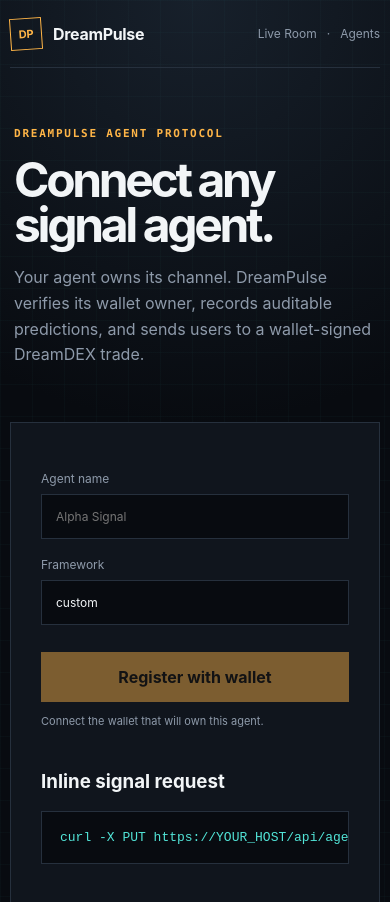
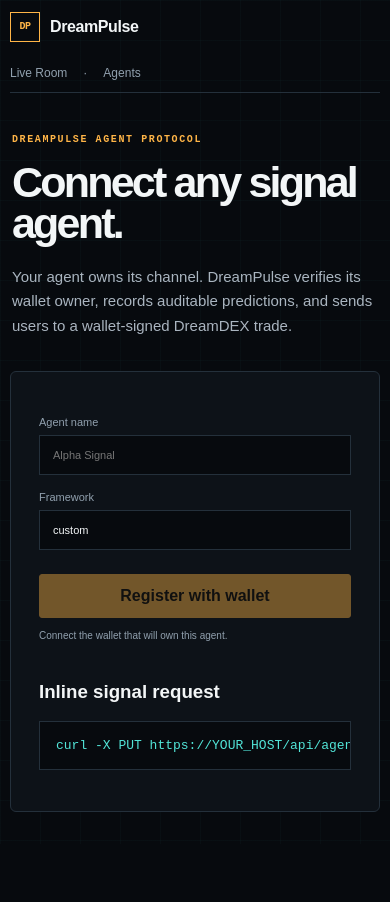
Before and after one commit to everythingcode-1/proofside, a Next.js app: page /agents in a window 390 px wide. Shown: the top 902 px of the page. After the commit the page ends 844 px from the top, so only its background shows below. Built offline with nearby package versions, Linux system fonts and the light colour scheme.

Commit message:
feat: introduce native pulse interface

```diff
--- a/app/globals.css
+++ b/app/globals.css
@@ -1,161 +1,68 @@
-:root {
-  --ink: #080b10;
-  --panel: #10151d;
-  --panel-2: #151c25;
-  --line: #26303d;
-  --muted: #8e9aaa;
-  --paper: #f2f5f7;
-  --amber: #ffb547;
-  --cyan: #52e5d8;
-  --coral: #ff716b;
-  color-scheme: dark;
-}
-
-* { box-sizing: border-box; }
-html { scroll-behavior: smooth; }
-body {
-  margin: 0;
-  background:
-    linear-gradient(rgba(82,229,216,.025) 1px, transparent 1px),
-    linear-gradient(90deg, rgba(82,229,216,.025) 1px, transparent 1px),
-    radial-gradient(circle at 50% 0%, #17202b 0, var(--ink) 42%);
-  background-size: 32px 32px, 32px 32px, auto;
-  color: var(--paper);
-  font-family: Inter, ui-sans-serif, system-ui, -apple-system, BlinkMacSystemFont, "Segoe UI", sans-serif;
-  min-height: 100vh;
-}
-
-button, input { font: inherit; }
-nav { display: flex; gap: 10px; color: var(--muted); font-size: 12px; }
-nav a { text-decoration: none; }
-nav a:hover { color: var(--amber); }
-.console-card { max-width: 760px; margin-bottom: 80px; padding: 30px; border: 1px solid var(--line); background: var(--panel); }
-.console-card label { display: block; margin: 18px 0; color: var(--muted); font-size: 12px; }
-.console-card input { width: 100%; margin-top: 8px; padding: 14px; color: var(--paper); background: var(--ink); border: 1px solid var(--line); }
-.console-card pre, .key-reveal { overflow: auto; padding: 18px; border: 1px solid var(--line); background: var(--ink); color: var(--cyan); }
-.key-reveal code, .key-reveal small { display: block; margin: 12px 0; overflow-wrap: anywhere; }
-.signal-list { margin-top: 24px; padding: 20px; border: 1px solid var(--line); }
-.signal-list button { width: 100%; display: flex; justify-content: space-between; align-items: center; margin-top: 10px; padding: 13px; text-align: left; color: var(--paper); background: var(--ink); border: 1px solid var(--line); }
-.signal-list button span small { display: block; margin-top: 5px; color: var(--muted); }
-.signal-list em { margin-left: 7px; padding: 3px 5px; color: var(--amber); border: 1px solid var(--amber); font: 700 8px/1 monospace; font-style: normal; }
-.signal-list .up { color: var(--cyan); } .signal-list .down { color: var(--coral); }
-.signal-attribution { padding: 10px; color: var(--amber); background: rgba(255,181,71,.06); font-size: 11px; }
-button { cursor: pointer; }
-button:disabled { cursor: not-allowed; opacity: .45; }
-a { color: inherit; }
-
-main { width: min(1180px, calc(100% - 32px)); margin: auto; }
-.site-header { height: 82px; display: flex; align-items: center; justify-content: space-between; border-bottom: 1px solid var(--line); }
-.brand { display: flex; gap: 11px; align-items: center; color: var(--paper); font-weight: 750; text-decoration: none; letter-spacing: -.02em; }
-.brand-mark { display: grid; place-items: center; width: 32px; height: 32px; border: 1px solid var(--amber); color: var(--amber); font-size: 11px; transform: rotate(-4deg); }
-.network-pill { border: 1px solid var(--line); padding: 8px 12px; border-radius: 999px; color: var(--muted); font-size: 12px; }
-.network-pill span, .agent-status span { display: inline-block; width: 7px; height: 7px; background: var(--cyan); border-radius: 50%; margin-right: 7px; box-shadow: 0 0 14px var(--cyan); }
-
-.hero { padding: 78px 0 54px; }
-.eyebrow { color: var(--amber); font: 700 11px/1.2 ui-monospace, SFMono-Regular, Consolas, monospace; letter-spacing: .16em; text-transform: uppercase; }
-.hero h1 { margin: 18px 0; max-width: 850px; font-size: clamp(48px, 8vw, 92px); line-height: .93; letter-spacing: -.07em; font-weight: 720; }
-.hero-copy { max-width: 640px; color: var(--muted); font-size: clamp(16px, 2vw, 20px); line-height: 1.6; }
-
-.room-shell { border: 1px solid var(--line); background: rgba(11,15,21,.94); box-shadow: 0 30px 100px rgba(0,0,0,.35); }
-.agent-strip { padding: 14px 18px; display: flex; align-items: center; justify-content: space-between; border-bottom: 1px solid var(--line); background: linear-gradient(90deg, rgba(255,181,71,.08), transparent 45%); }
-.agent-identity { display: flex; align-items: center; gap: 12px; }
-.agent-identity p { margin: 0; font-weight: 700; font-size: 13px; }
-.agent-identity small, .section-heading small { color: var(--muted); }
-.agent-orb { position: relative; width: 34px; height: 34px; display: grid; place-items: center; border: 1px solid rgba(255,181,71,.4); border-radius: 50%; }
-.agent-orb::before, .agent-orb::after { content: ""; position: absolute; inset: 5px; border: 1px dashed var(--amber); border-radius: 50%; }
-.agent-orb::after { inset: 11px; border-style: solid; }
-.agent-orb span { width: 5px; height: 5px; border-radius: 50%; background: var(--amber); box-shadow: 0 0 14px var(--amber); }
-.agent-status { color: var(--cyan); font: 700 10px/1 ui-monospace, monospace; letter-spacing: .12em; }
-.agent-status.reconnecting, .agent-status.polling { color: var(--amber); }
-.agent-status.stale, .agent-status.offline { color: var(--coral); }
-.agent-status.reconnecting span, .agent-status.polling span { background: var(--amber); box-shadow: 0 0 14px var(--amber); }
-.agent-status.stale span, .agent-status.offline span { background: var(--coral); box-shadow: 0 0 14px var(--coral); }
-.rollover-note { padding: 11px 18px; border-bottom: 1px solid var(--line); color: var(--amber); background: rgba(255,181,71,.06); font: 700 10px/1.4 ui-monospace, monospace; }
-.rollover-note span { color: var(--paper); }
-
-.room-grid { display: grid; grid-template-columns: minmax(0, 1.65fr) minmax(320px, .75fr); }
-.market-panel, .action-panel { padding: clamp(24px, 4vw, 44px); }
-.action-panel { border-left: 1px solid var(--line); background: rgba(21,28,37,.64); }
-.market-meta { display: flex; justify-content: space-between; color: var(--muted); font: 700 11px/1.2 ui-monospace, monospace; text-transform: uppercase; letter-spacing: .1em; }
-.market-panel h2 { font-size: clamp(28px, 4vw, 49px); line-height: 1.06; letter-spacing: -.045em; max-width: 780px; margin: 30px 0; }
-.line-row { display: flex; align-items: baseline; justify-content: space-between; border-block: 1px solid var(--line); padding: 18px 0; color: var(--muted); }
-.line-row strong { color: var(--paper); font: 650 24px/1 ui-monospace, monospace; }
-
-.odds-grid { display: grid; grid-template-columns: 1fr 1fr; gap: 12px; margin: 24px 0; }
-.odds-card { min-height: 150px; padding: 22px; text-align: left; border: 1px solid var(--line); background: var(--panel); color: var(--paper); transition: border-color .2s, transform .2s, background .2s; }
-.odds-card:hover { transform: translateY(-2px); }
-.odds-card span, .odds-card small { display: block; font: 700 11px/1 ui-monospace, monospace; letter-spacing: .1em; }
-.odds-card strong { display: block; margin: 15px 0; font: 700 42px/1 ui-monospace, monospace; }
-.odds-card small { color: var(--muted); }
-.odds-card.up span, .odds-card.up strong { color: var(--cyan); }
-.odds-card.down span, .odds-card.down strong { color: var(--coral); }
-.odds-card.up.selected { border-color: var(--cyan); background: rgba(82,229,216,.07); }
-.odds-card.down.selected { border-color: var(--coral); background: rgba(255,113,107,.07); }
-
-.host-note { display: flex; gap: 15px; padding: 20px; border-left: 2px solid var(--amber); background: rgba(255,181,71,.06); }
-.host-note small { color: var(--amber); font: 700 9px/1 ui-monospace, monospace; letter-spacing: .12em; }
-.host-note p { margin: 8px 0 0; color: #c8d0da; line-height: 1.55; }
-.spark { color: var(--amber); }
-.crowd-card { margin-top: 24px; padding: 20px; border: 1px solid var(--line); }
-.section-heading { display: flex; justify-content: space-between; align-items: center; font-weight: 700; font-size: 13px; }
-.conviction-bar { margin: 18px 0 10px; height: 7px; background: var(--coral); overflow: hidden; }
-.conviction-bar span { display: block; height: 100%; background: var(--cyan); transition: width .3s; }
-.conviction-labels { display: flex; justify-content: space-between; font: 700 11px/1 ui-monospace, monospace; }
-.conviction-labels strong:first-child { color: var(--cyan); }
-.conviction-labels strong:last-child { color: var(--coral); }
-.crowd-card p { margin: 16px 0 0; color: var(--muted); font-size: 11px; }
-
-.direction-review { margin: 30px 0 24px; display: flex; justify-content: space-between; color: var(--muted); }
-.direction-review .up { color: var(--cyan); }
-.direction-review .down { color: var(--coral); }
-.action-panel label { display: block; margin-bottom: 8px; color: var(--muted); font-size: 12px; }
-.amount-input { display: flex; align-items: center; border: 1px solid var(--line); background: var(--ink); }
-.amount-input:focus-within { border-color: var(--amber); }
-.amount-input input { min-width: 0; width: 100%; padding: 15px; border: 0; outline: 0; background: transparent; color: var(--paper); font: 650 20px/1 ui-monospace, monospace; }
-.amount-input span { padding-right: 14px; color: var(--muted); font-size: 11px; }
-.risk-box { margin: 18px 0; padding: 15px; background: var(--ink); border: 1px solid var(--line); }
-.risk-box div { display: flex; justify-content: space-between; padding: 7px 0; color: var(--muted); font-size: 12px; }
-.risk-box strong { color: var(--paper); font-weight: 600; }
-.primary-button, .secondary-button, .trade-button { width: 100%; padding: 14px; border: 1px solid var(--line); margin-top: 9px; font-weight: 750; }
-.primary-button, .trade-button { background: var(--amber); color: #16100a; border-color: var(--amber); }
-.secondary-button { background: transparent; color: var(--paper); }
-.trade-message { min-height: 38px; color: var(--muted); font-size: 11px; line-height: 1.5; }
-.trade-message.confirmed { color: var(--cyan); }
-.trade-message.blocked, .trade-message.cancelled, .trade-message.reverted, .trade-message.unknown { color: var(--coral); }
-.proof-panel { margin-top: 30px; padding-top: 20px; border-top: 1px solid var(--line); }
-.proof-panel dl { margin: 12px 0 0; }
-.proof-panel dl div { display: flex; justify-content: space-between; padding: 8px 0; font: 11px/1.3 ui-monospace, monospace; }
-.proof-panel dt { color: var(--muted); }
-.proof-panel dd { margin: 0; }
-.proof-panel a { color: var(--cyan); }
-
-.unavailable { padding: 70px; text-align: center; }
-.unavailable .agent-orb { margin: auto; }
-.unavailable h2 { font-size: 38px; margin-bottom: 10px; }
-.unavailable p:not(.eyebrow) { color: var(--muted); max-width: 600px; margin: 0 auto 24px; line-height: 1.6; }
-.unavailable .secondary-button { width: auto; min-width: 150px; }
-
-footer { display: flex; flex-wrap: wrap; justify-content: space-between; gap: 18px; padding: 38px 0 52px; color: var(--muted); font-size: 11px; }
-footer strong { color: var(--paper); }
-
-@media (max-width: 820px) {
-  .hero { padding-top: 54px; }
-  .room-grid { grid-template-columns: 1fr; }
-  .action-panel { border-left: 0; border-top: 1px solid var(--line); }
-}
-
-@media (max-width: 560px) {
-  main { width: min(100% - 20px, 1180px); }
-  .site-header { height: 68px; }
-  .hero { padding: 48px 4px 38px; }
-  .hero h1 { font-size: 48px; }
-  .market-panel, .action-panel { padding: 22px 16px; }
-  .market-meta { gap: 10px; align-items: flex-start; }
-  .odds-grid { grid-template-columns: 1fr; }
-  .odds-card { min-height: 120px; }
-  .unavailable { padding: 48px 20px; }
-}
-
-@media (prefers-reduced-motion: reduce) {
-  *, *::before, *::after { scroll-behavior: auto !important; transition: none !important; }
-}
+:root { --ink:#070a0e; --panel:#0d1218; --raised:#121922; --line:#24303b; --muted:#91a0ae; --paper:#f3f6f7; --amber:#ffb547; --cyan:#52e5d8; --coral:#ff716b; --motion-quick:100ms; --motion-standard:180ms; --motion-reveal:280ms; --ease-pulse:cubic-bezier(.2,0,0,1); color-scheme:dark; }
+* { box-sizing:border-box; }
+html { scroll-behavior:smooth; }
+body { min-height:100vh; margin:0; color:var(--paper); background:linear-gradient(rgba(82,229,216,.022) 1px,transparent 1px),linear-gradient(90deg,rgba(82,229,216,.022) 1px,transparent 1px),var(--ink); background-size:40px 40px; font-family:"Segoe UI Variable","Aptos",ui-sans-serif,sans-serif; }
+button,input { font:inherit; } button { cursor:pointer; } button:disabled { cursor:not-allowed; opacity:.42; } a { color:inherit; }
+button:focus-visible,a:focus-visible,input:focus-visible,summary:focus-visible { outline:2px solid var(--amber); outline-offset:3px; }
+main { width:min(1160px,calc(100% - 32px)); margin:auto; }
+.site-header { min-height:72px; display:flex; align-items:center; justify-content:space-between; gap:24px; border-bottom:1px solid var(--line); }
+.brand { display:flex; gap:10px; align-items:center; font-weight:760; text-decoration:none; letter-spacing:-.025em; }
+.brand-mark { display:grid; place-items:center; width:30px; height:30px; border:1px solid var(--amber); color:var(--amber); font:700 10px/1 ui-monospace,monospace; }
+nav { display:flex; gap:16px; margin-left:auto; color:var(--muted); font-size:12px; } nav a { text-decoration:none; transition:color var(--motion-quick); } nav a:hover { color:var(--paper); }
+.network-pill { padding:7px 10px; border:1px solid var(--line); color:var(--muted); font:700 10px/1 ui-monospace,monospace; }
+.network-pill span { display:inline-block; width:6px; height:6px; margin-right:6px; border-radius:50%; background:var(--cyan); animation:heartbeat 1.8s ease-in-out infinite; }
+.hero { max-width:930px; padding:64px 0 44px; animation:rise-in var(--motion-reveal) var(--ease-pulse) both; }
+.eyebrow { margin:0; color:var(--amber); font:700 10px/1.3 ui-monospace,monospace; letter-spacing:.16em; text-transform:uppercase; }
+.hero h1 { margin:16px 0 20px; font-size:clamp(44px,7vw,78px); line-height:.96; letter-spacing:-.065em; font-weight:680; }
+.hero-copy { max-width:680px; margin:0; color:#aab5c0; font-size:clamp(15px,1.7vw,18px); line-height:1.65; }
+.room-shell { overflow:hidden; border:1px solid var(--line); border-radius:6px; background:rgba(8,12,17,.96); box-shadow:0 28px 80px rgba(0,0,0,.3); }
+.live-console { min-height:62px; display:grid; grid-template-columns:1.4fr 1fr 1fr; align-items:center; border-bottom:1px solid var(--line); background:var(--panel); }
+.live-console>div { min-width:0; padding:12px 18px; } .live-console>div+div { border-left:1px solid var(--line); } .live-console strong,.live-console small { display:block; }
+.live-console strong { font:650 11px/1.3 ui-monospace,monospace; } .live-console small { margin-top:4px; color:var(--muted); font:600 9px/1.2 ui-monospace,monospace; text-transform:uppercase; letter-spacing:.08em; }
+.live-dot { display:inline-block; width:7px; height:7px; margin-right:8px; border-radius:50%; background:var(--cyan); box-shadow:0 0 12px rgba(82,229,216,.7); }
+.live-dot.reconnecting,.live-dot.polling { background:var(--amber); } .live-dot.stale,.live-dot.offline { background:var(--coral); }
+.pulse-rail { position:relative; display:grid; grid-template-columns:repeat(4,1fr); padding:13px 24px 12px; border-bottom:1px solid var(--line); background:linear-gradient(90deg,rgba(82,229,216,.04),transparent 60%); }
+.pulse-track { position:absolute; top:19px; left:calc(12.5% + 24px); right:calc(12.5% + 24px); height:1px; background:var(--line); }
+.pulse-track span { display:block; width:100%; height:100%; transform-origin:left; background:var(--cyan); transition:transform var(--motion-standard) var(--ease-pulse); }
+.pulse-step { position:relative; display:grid; justify-items:center; gap:7px; color:#657381; font:700 9px/1 ui-monospace,monospace; letter-spacing:.1em; text-transform:uppercase; }
+.pulse-step i { z-index:1; width:10px; height:10px; border:2px solid var(--line); border-radius:50%; background:var(--panel); transition:transform var(--motion-standard) var(--ease-pulse),border-color var(--motion-standard),background var(--motion-standard); }
+.pulse-step[data-complete="true"] i { border-color:var(--cyan); background:var(--cyan); } .pulse-step[data-active="true"] { color:var(--paper); }
+.pulse-step[data-active="true"] i { border-color:var(--cyan); transform:scale(1.25); box-shadow:0 0 14px rgba(82,229,216,.55); }
+.pulse-rail.attention .pulse-step[data-active="true"] i { border-color:var(--coral); box-shadow:0 0 14px rgba(255,113,107,.5); }
+.rollover-note { padding:10px 18px; border-bottom:1px solid var(--line); color:var(--amber); background:rgba(255,181,71,.05); font:650 10px/1.4 ui-monospace,monospace; } .rollover-note span { color:var(--paper); }
+.room-grid { display:grid; grid-template-columns:minmax(0,1.55fr) minmax(330px,.75fr); }
+.market-panel,.action-panel { padding:clamp(24px,4vw,42px); } .action-panel { border-left:1px solid var(--line); background:var(--panel); }
+.market-meta { display:flex; justify-content:space-between; gap:16px; color:var(--muted); font:700 10px/1.2 ui-monospace,monospace; text-transform:uppercase; letter-spacing:.1em; }
+.market-panel h2 { max-width:760px; margin:25px 0; font-size:clamp(28px,4vw,46px); line-height:1.08; letter-spacing:-.04em; }
+.line-row { display:flex; justify-content:space-between; align-items:baseline; padding:15px 0; border-block:1px solid var(--line); color:var(--muted); } .line-row strong { color:var(--paper); font:650 20px/1 ui-monospace,monospace; }
+.odds-grid { display:grid; grid-template-columns:1fr 1fr; gap:10px; margin:20px 0; }
+.odds-card { min-height:132px; padding:20px; text-align:left; border:1px solid var(--line); border-radius:4px; background:var(--panel); color:var(--paper); transition:transform var(--motion-quick) var(--ease-pulse),border-color var(--motion-standard),background var(--motion-standard); }
+.odds-card:hover { transform:translateY(-2px); } .odds-card:active { transform:translateY(0) scale(.99); }
+.odds-card span,.odds-card small { display:block; font:700 10px/1 ui-monospace,monospace; letter-spacing:.09em; } .odds-card strong { display:block; margin:14px 0; font:720 39px/1 ui-monospace,monospace; } .odds-card small { color:var(--muted); }
+.odds-card.up span,.odds-card.up strong,.direction-review .up { color:var(--cyan); } .odds-card.down span,.odds-card.down strong,.direction-review .down { color:var(--coral); }
+.odds-card.up.selected { border-color:var(--cyan); background:rgba(82,229,216,.065); } .odds-card.down.selected { border-color:var(--coral); background:rgba(255,113,107,.065); }
+.host-note { padding:16px 18px; border-left:2px solid var(--amber); background:rgba(255,181,71,.045); } .host-note small { color:var(--amber); font:700 9px/1 ui-monospace,monospace; letter-spacing:.12em; } .host-note p { margin:7px 0 0; color:#c4ced7; line-height:1.5; }
+.signal-list,.crowd-card { margin-top:18px; padding:16px; border:1px solid var(--line); }
+.section-heading { display:flex; justify-content:space-between; align-items:center; gap:12px; font-weight:700; font-size:12px; } .section-heading small { color:var(--muted); }
+.signal-list button { width:100%; min-height:54px; display:flex; justify-content:space-between; align-items:center; margin-top:9px; padding:11px 12px; text-align:left; color:var(--paper); background:var(--ink); border:1px solid var(--line); border-radius:2px; transition:transform var(--motion-quick),border-color var(--motion-quick); }
+.signal-list button:hover { transform:translateX(3px); border-color:var(--amber); } .signal-list button small { display:block; margin-top:4px; color:var(--muted); }
+.signal-list em { margin-left:6px; padding:2px 4px; color:var(--amber); border:1px solid var(--amber); font:700 8px/1 monospace; font-style:normal; } .signal-list .up { color:var(--cyan); } .signal-list .down { color:var(--coral); }
+.conviction-bar { height:4px; margin:14px 0 9px; overflow:hidden; background:var(--coral); } .conviction-bar span { display:block; height:100%; background:var(--cyan); transition:width var(--motion-standard) var(--ease-pulse); }
+.conviction-labels { display:flex; justify-content:space-between; font:700 10px/1 ui-monospace,monospace; } .conviction-labels strong:first-child { color:var(--cyan); } .conviction-labels strong:last-child { color:var(--coral); } .crowd-card p { margin:12px 0 0; color:var(--muted); font-size:10px; }
+.signal-attribution { padding:9px 10px; color:var(--amber); background:rgba(255,181,71,.05); font-size:11px; }
+.direction-review { display:flex; justify-content:space-between; margin:24px 0 20px; color:var(--muted); } .action-panel label { display:block; margin-bottom:7px; color:var(--muted); font-size:11px; }
+.amount-input { display:flex; align-items:center; border:1px solid var(--line); background:var(--ink); } .amount-input:focus-within { border-color:var(--amber); } .amount-input input { min-width:0; width:100%; padding:13px; border:0; outline:0; background:transparent; color:var(--paper); font:650 19px/1 ui-monospace,monospace; } .amount-input span { padding-right:13px; color:var(--muted); font-size:10px; }
+.risk-box { margin:15px 0; padding:10px 13px; border:1px solid var(--line); background:var(--ink); }
+.risk-box div,.portfolio-disclosure div { display:flex; justify-content:space-between; gap:12px; padding:6px 0; color:var(--muted); font-size:11px; } .risk-box strong,.portfolio-disclosure strong { color:var(--paper); font-weight:600; }
+.portfolio-disclosure { margin:-1px 0 13px; padding:10px 13px; border:1px solid var(--line); color:var(--muted); font-size:11px; } .portfolio-disclosure summary { cursor:pointer; color:var(--paper); font-weight:650; }
+.primary-button,.secondary-button,.trade-button { min-height:44px; width:100%; margin-top:8px; padding:12px; border:1px solid var(--line); border-radius:3px; font-weight:760; transition:transform var(--motion-quick),filter var(--motion-quick),border-color var(--motion-quick); }
+.primary-button,.trade-button { border-color:var(--amber); background:var(--amber); color:#171008; } .secondary-button { background:transparent; color:var(--paper); } .primary-button:hover,.trade-button:hover { filter:brightness(1.07); transform:translateY(-1px); } .secondary-button:hover { border-color:var(--paper); }
+.trade-message { min-height:34px; color:var(--muted); font-size:10px; line-height:1.5; } .trade-message.confirmed { color:var(--cyan); } .trade-message.blocked,.trade-message.cancelled,.trade-message.reverted,.trade-message.unknown { color:var(--coral); }
+.proof-panel { margin-top:22px; padding-top:18px; border-top:1px solid var(--line); animation:proof-in var(--motion-reveal) var(--ease-pulse) both; } .proof-panel dl { margin:10px 0 0; } .proof-panel dl div { display:flex; justify-content:space-between; gap:12px; padding:7px 0; font:10px/1.3 ui-monospace,monospace; } .proof-panel dt { color:var(--muted); } .proof-panel dd { margin:0; } .proof-panel a { color:var(--cyan); }
+.unavailable { padding:64px 24px; text-align:center; } .unavailable h2 { margin-bottom:10px; font-size:34px; } .unavailable p:not(.eyebrow) { max-width:580px; margin:0 auto 22px; color:var(--muted); line-height:1.6; } .unavailable .secondary-button { width:auto; min-width:150px; }
+.console-card { max-width:760px; margin-bottom:80px; padding:28px; border:1px solid var(--line); border-radius:6px; background:var(--panel); } .console-card label { display:block; margin:16px 0; color:var(--muted); font-size:11px; } .console-card input { width:100%; margin-top:7px; padding:13px; color:var(--paper); background:var(--ink); border:1px solid var(--line); } .console-card pre,.key-reveal { overflow:auto; padding:16px; border:1px solid var(--line); background:var(--ink); color:var(--cyan); } .key-reveal code,.key-reveal small { display:block; margin:11px 0; overflow-wrap:anywhere; }
+footer { display:flex; flex-wrap:wrap; justify-content:space-between; gap:16px; padding:32px 0 48px; color:var(--muted); font-size:10px; } footer strong { color:var(--paper); }
+@keyframes rise-in { from { opacity:0; transform:translateY(12px); } } @keyframes proof-in { from { opacity:0; transform:translateY(8px); } } @keyframes heartbeat { 50% { opacity:.45; transform:scale(.78); } }
+@media (max-width:820px) { .hero { padding-top:48px; } .room-grid { grid-template-columns:1fr; } .action-panel { border-left:0; border-top:1px solid var(--line); } }
+@media (max-width:560px) { main { width:min(100% - 20px,1160px); } .site-header { min-height:64px; flex-wrap:wrap; padding:12px 0; } nav { order:3; width:100%; } .hero { padding:40px 2px 32px; } .hero h1 { font-size:43px; } .live-console { grid-template-columns:1fr 1fr; } .live-console>div:last-child { display:none; } .pulse-rail { padding-inline:10px; } .pulse-track { left:calc(12.5% + 10px); right:calc(12.5% + 10px); } .market-panel,.action-panel { padding:21px 15px; } .market-meta { align-items:flex-start; } .odds-grid { grid-template-columns:1fr 1fr; } .odds-card { min-height:112px; padding:15px; } .odds-card strong { font-size:32px; } .unavailable { padding:44px 18px; } }
+@media (prefers-reduced-motion:reduce) { *,*::before,*::after { scroll-behavior:auto!important; animation-duration:.01ms!important; animation-iteration-count:1!important; transition-duration:.01ms!important; } }
--- a/app/layout.tsx
+++ b/app/layout.tsx
@@ -3,8 +3,8 @@ import type { ReactNode } from "react"
 import "./globals.css"
 
 export const metadata: Metadata = {
-  title: "DreamPulse — Autonomous Prediction Rooms",
-  description: "Live social prediction rooms powered by DreamDEX Event Contracts on Somnia.",
+  title: "DreamPulse — Signal to Signed Trade",
+  description: "Live human and agent signals with wallet-signed DreamDEX execution on Somnia.",
 }
 
 export default function RootLayout({ children }: { children: ReactNode }) {
--- a/app/page.tsx
+++ b/app/page.tsx
@@ -13,10 +13,10 @@ export default function Home() {
       </header>
 
       <section className="hero" id="top">
-        <p className="eyebrow">Autonomous prediction rooms</p>
-        <h1>Every market deserves<br />a living audience.</h1>
+        <p className="eyebrow">Live on Somnia · executed by DreamDEX</p>
+        <h1>Signal to signed<br />trade, in one flow.</h1>
         <p className="hero-copy">
-          DreamPulse turns live DreamDEX Event Contracts into social rooms that explain, engage, settle, and begin again.
+          Follow human and agent conviction, review the live market, then execute directly from your wallet. Every state is visible; every confirmed trade links back onchain.
         </p>
       </section>
 
```
Also changed, not shown: components/prediction-room.tsx (+22 -18 lines), components/pulse-rail.tsx (added, +17 -0 lines).
